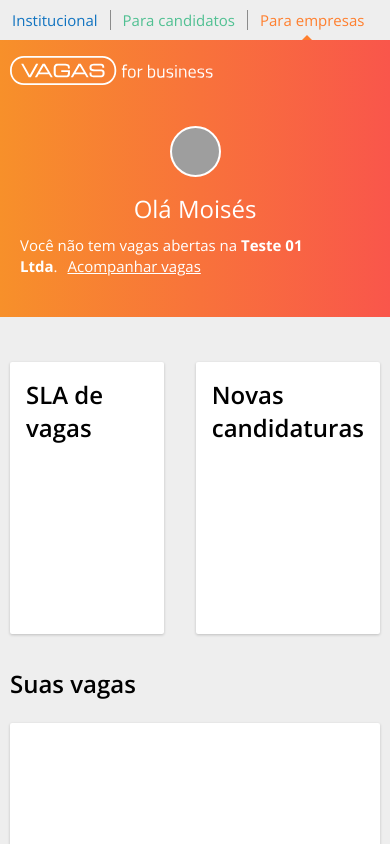
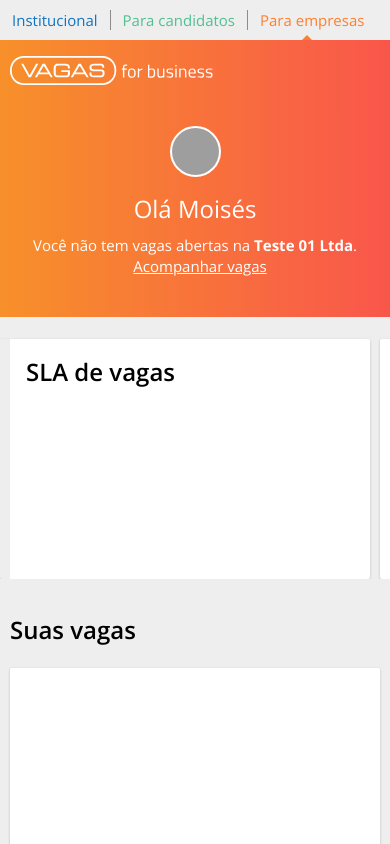
Before and after one commit to darlanmendonca/forbusiness, a Next.js app: page / in a window 390 px wide. Shown: the top 844 px of the page. Built offline with nearby package versions, Linux system fonts and the light colour scheme; no server answers; grey boxes are pictures that could not be loaded.

Commit message:
ajustes de responsividade no charts e footer

```diff
--- a/components/card/card.style.js
+++ b/components/card/card.style.js
@@ -8,6 +8,7 @@
   box-shadow: var(--elevation);
   border-radius: 2px;
   padding: 1em;
+  box-sizing: border-box;
 `
 
 export const Title = styled.h2`
--- a/components/charts/charts.component.js
+++ b/components/charts/charts.component.js
@@ -6,10 +6,8 @@
   */
 const Charts = () => (
   <Container>
-    <Card subtitle='SLA de vagas'>
-    </Card>
-    <Card subtitle='Novas candidaturas'>
-    </Card>
+    <Card subtitle='SLA de vagas' />
+    <Card subtitle='Novas candidaturas' />
   </Container>
 )
 
--- a/components/charts/charts.style.js
+++ b/components/charts/charts.style.js
@@ -3,16 +3,42 @@
 export const Container = styled.div`
   display: flex;
   flex-direction: row;
-  justify-content: space-between;
-  align-items: center;
-  margin-top: 1.4rem;
+  max-width: 1200px;
+  width: 100%;
+  margin: 0 auto;
+  box-sizing: border-box;
 
-  & > div {
-    flex: 1;
-    height: 240px;
+  @media (max-width: 700px) {
+    overflow-x: auto;
 
-    :not(:last-of-type) {
-      margin-right: 2em;
+    & > div {
+      display: inline-block;
+      height: 240px;
+      min-width: calc(100% - 20px);
+      margin-right: 10px;
+
+      :first-of-type {
+        border-left: 10px solid var(--background);
+      }
+
+      :last-of-type {
+        border-right: 10px solid var(--background);
+      }
     }
   }
+
+  @media (min-width: 701px) {
+    padding: 0 10px;
+
+    & > div {
+      flex: 1;
+      height: 310px;
+      margin-right: 2em;
+
+      :last-of-type {
+        margin-right: 0;
+      }
+    }
+  }
+
 `
--- a/components/copywriter-footer/copywriter-footer.component.js
+++ b/components/copywriter-footer/copywriter-footer.component.js
@@ -16,8 +16,9 @@
         width={ 86 }
         height={ 24 }
       />
-      © { currentYear } VAGAS Tecnologia. Todos os direitos reservados.
+      © { currentYear } VAGAS Tecnologia. <wbr />Todos os direitos reservados.
       {' '}
+      <wbr />
       <Link href='/termos-de-uso'>
         <a>Termos de uso</a>
       </Link>
--- a/components/copywriter-footer/copywriter-footer.style.js
+++ b/components/copywriter-footer/copywriter-footer.style.js
@@ -11,6 +11,11 @@
   font-size: 12px;
   line-height: 34px;
   width: 100%;
+  white-space: nowrap;
+
+  @media (max-width: 700px) {
+    text-align: center;
+  }
 
   img {
     transform: translateY(6px);
--- a/components/page/page.style.js
+++ b/components/page/page.style.js
@@ -54,5 +54,13 @@
     line-height: 1.4;
     margin: 10px 0 0;
     padding: 0 20px;
+
+    @media (max-width: 700px) {
+      text-align: center;
+    }
+  }
+
+  strong, a {
+    white-space: nowrap;
   }
 `
--- a/components/segment-header/segment-header.hook.js
+++ b/components/segment-header/segment-header.hook.js
@@ -24,11 +24,13 @@
     },
   ]
 
-  useEffect(() => {
+  const scrollToActiveLink = () => {
     if (!navigationRef.current) return
     const activeLink = navigationRef.current.querySelector('a:not([href])')
     navigationRef.current.scrollLeft = activeLink.offsetLeft
-  }, [])
+  }
+
+  useEffect(scrollToActiveLink, [])
 
   return {
     segments,
--- a/pages/index.js
+++ b/pages/index.js
@@ -25,15 +25,17 @@
         />
         <h2 style={{ marginTop: 15 }}>Olá { user.firstname }</h2>
         <p>
-          Você não tem vagas abertas na <strong>{ user.company }</strong>.
+          Você não tem vagas abertas na <wbr /><strong>{ user.company }</strong>.
+          <wbr />
           <Link href='/vagas' passHref>
             <a>Acompanhar vagas</a>
           </Link>
         </p>
       </Page.Header>
 
+      <Charts />
+
       <Page.Content>
-        <Charts />
         <Card title='Suas vagas' style={{ height: 40 * 10 }} />
       </Page.Content>
     </Page>
```
